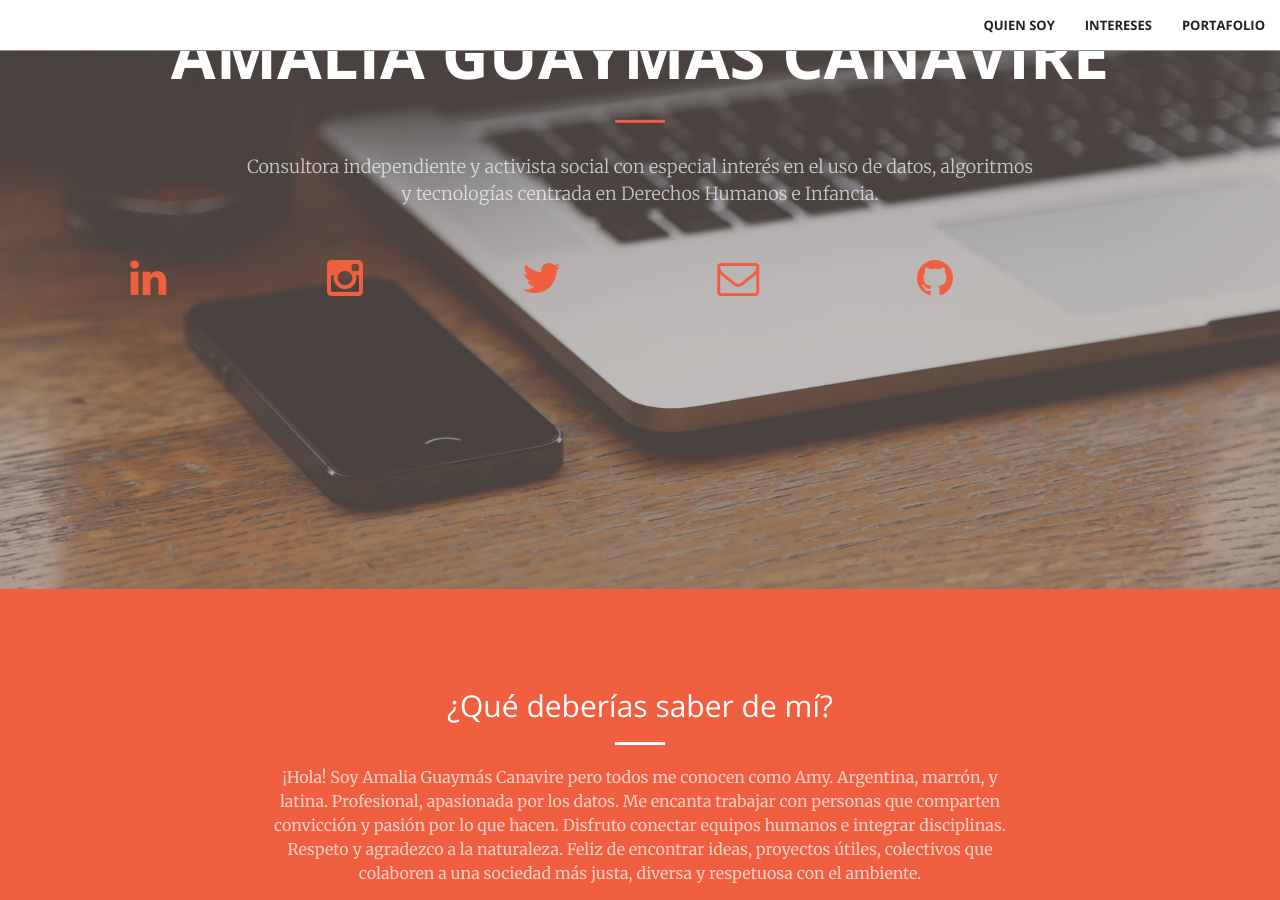
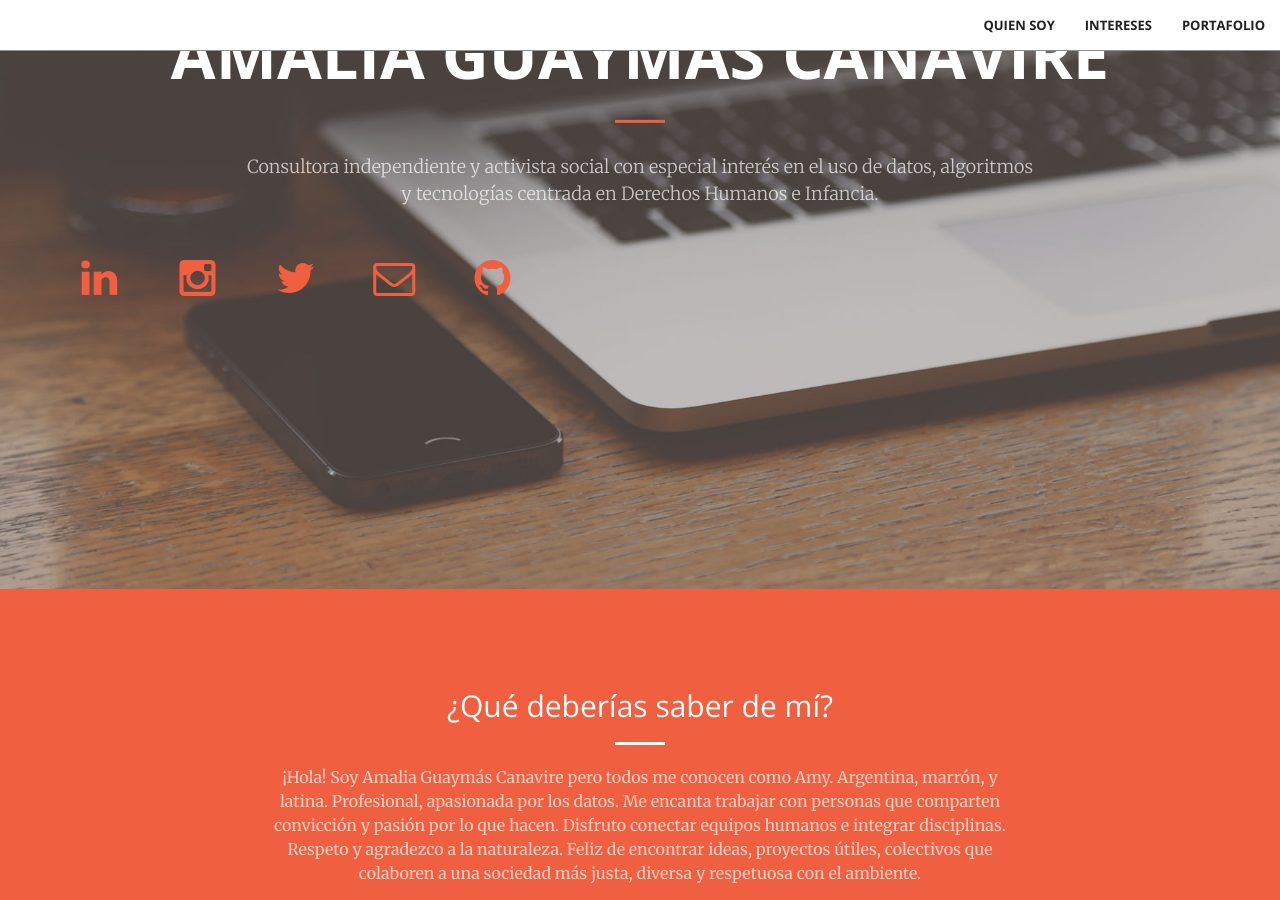
Before and after one commit to AmaliaGuaymasCanavire/amaliaguaymascanavire.github.io, a Jekyll site: the page built from index.html, in a window 1280 px wide and 900 px high, scrolled down 311 px. Built offline with Jekyll 4.4.1, drawn with Linux system fonts in a browser that asks for light colours.

Commit message:
template

```diff
--- a/_includes/header.html
+++ b/_includes/header.html
@@ -8,29 +8,29 @@
 
         </div>
 		<div>
-				<div class="col-lg-2 text-center">
+				<div class="col-lg-1 text-center">
 					<a href="https://www.linkedin.com/in/{{ site.linkedin_username }}">
 						<i class="fa fa-linkedin fa-3x wow bounceIn" data-wow-delay=".1s"></i>
 
 					</a>
 				</div>
 
-				<div class="col-lg-2  text-center">
+				<div class="col-lg-1  text-center">
 					<a href="https://www.instagram.com/{{ site.ig_username }}">
 						<i class="fa fa-instagram fa-3x wow bounceIn" data-wow-delay=".1s"></i>
 					</a>
 				</div>
- 				<div class="col-lg-2  text-center">
+ 				<div class="col-lg-1  text-center">
 					<a href="https://twitter.com/{{ site.twitter_username }}">
 						<i class="fa fa-twitter fa-3x wow bounceIn" data-wow-delay=".1s"></i>
 					</a>
 				</div>
-				<div class="col-lg-2  text-center">
+				<div class="col-lg-1  text-center">
 					<a href="mailto:{{ site.email }}">
 					<i class="fa fa-envelope-o fa-3x wow bounceIn" data-wow-delay=".1s"></i>
 					</a>
 				</div>
-				<div class="col-lg-2 text-center">
+				<div class="col-lg-1 text-center">
 					<a href="https://github.com/{{ site.github_username }}">
 					<i class="fa fa-github fa-3x wow bounceIn" data-wow-delay=".1s"></i>
 					</a>
```
